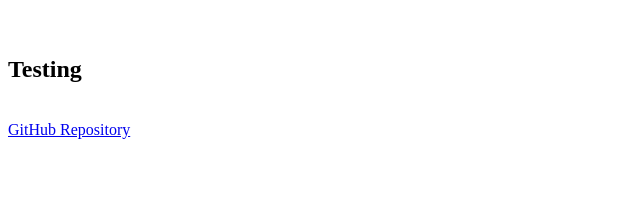
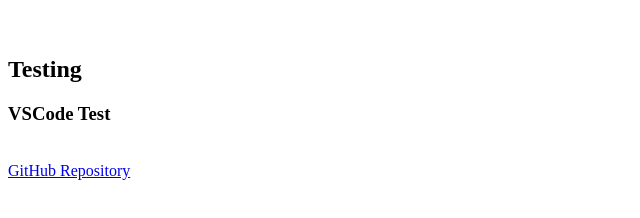
Before and after one commit to Teylor/Resume, a plain HTML site: page index.html in a window 1280 px wide. Shown: the part 48-266 px from the top of the page, without its empty margins (0-640 px from the left). Drawn offline with Linux system fonts and the light colour scheme.

Commit message:
VSCode Test

```diff
--- a/index.html
+++ b/index.html
@@ -6,6 +6,7 @@
   <h1>Hello Teylor!</h1>
   <br>
   <h2>Testing</h2>
+  <h3>VSCode Test</h3>
   <br>
   <a href="https://github.com/Teylor/Test" target="_blank">GitHub Repository</a>
   </body>
```
